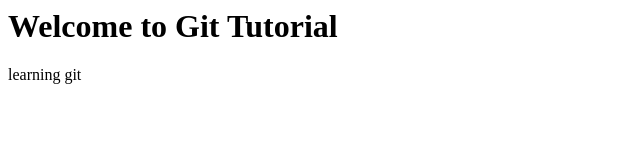
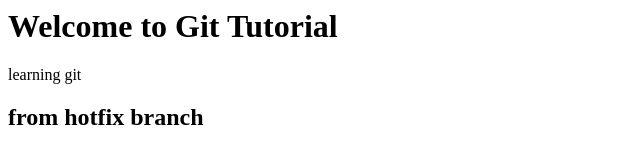
Before and after one commit to swathimekala426/myrepository, a plain HTML site: page index.html in a window 1280 px wide. Shown: the whole page, without its empty margins (0-640 px from the left). Drawn offline with Linux system fonts and the light colour scheme.

Commit message:
modified index

```diff
--- a/index.html
+++ b/index.html
@@ -4,5 +4,6 @@
 Welcome to Git Tutorial
 </h1>
 <p>learning git</p>
+<h2>from hotfix branch</h2>
 </body>
 </html>
```
